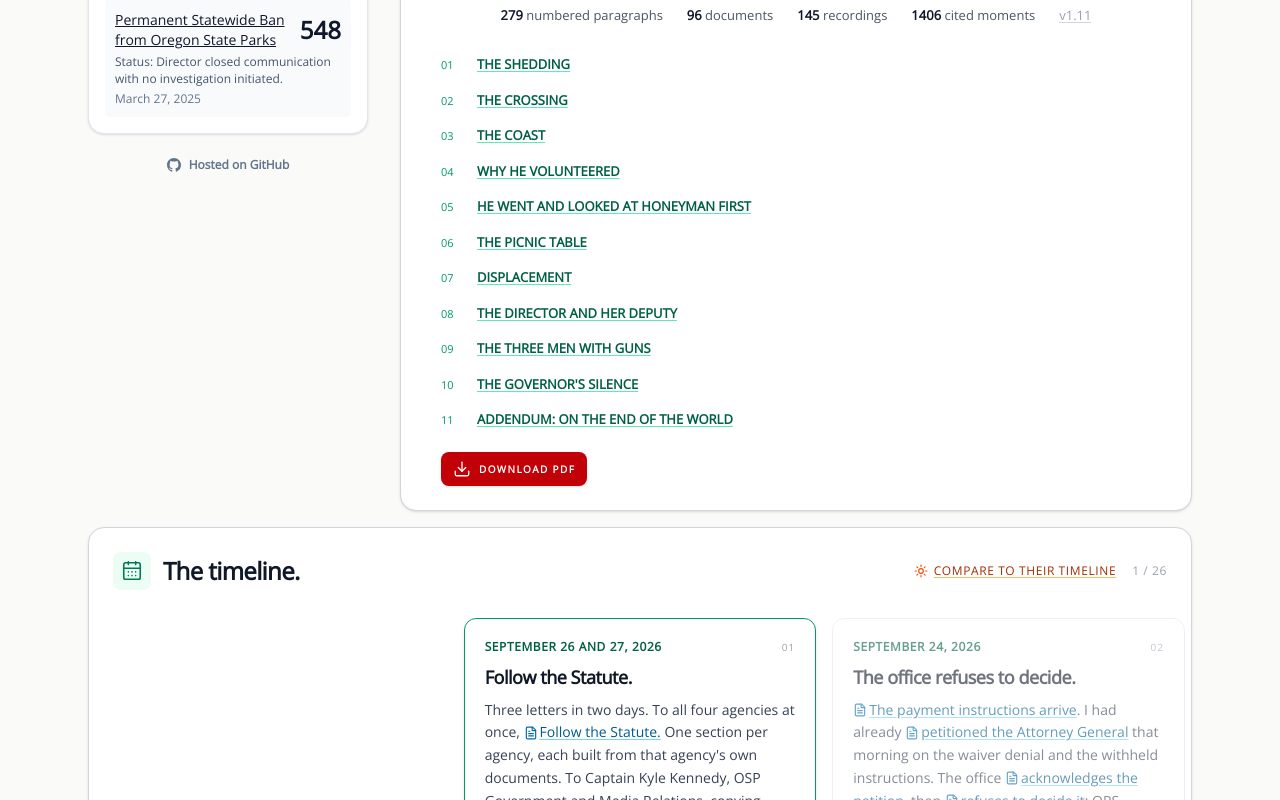
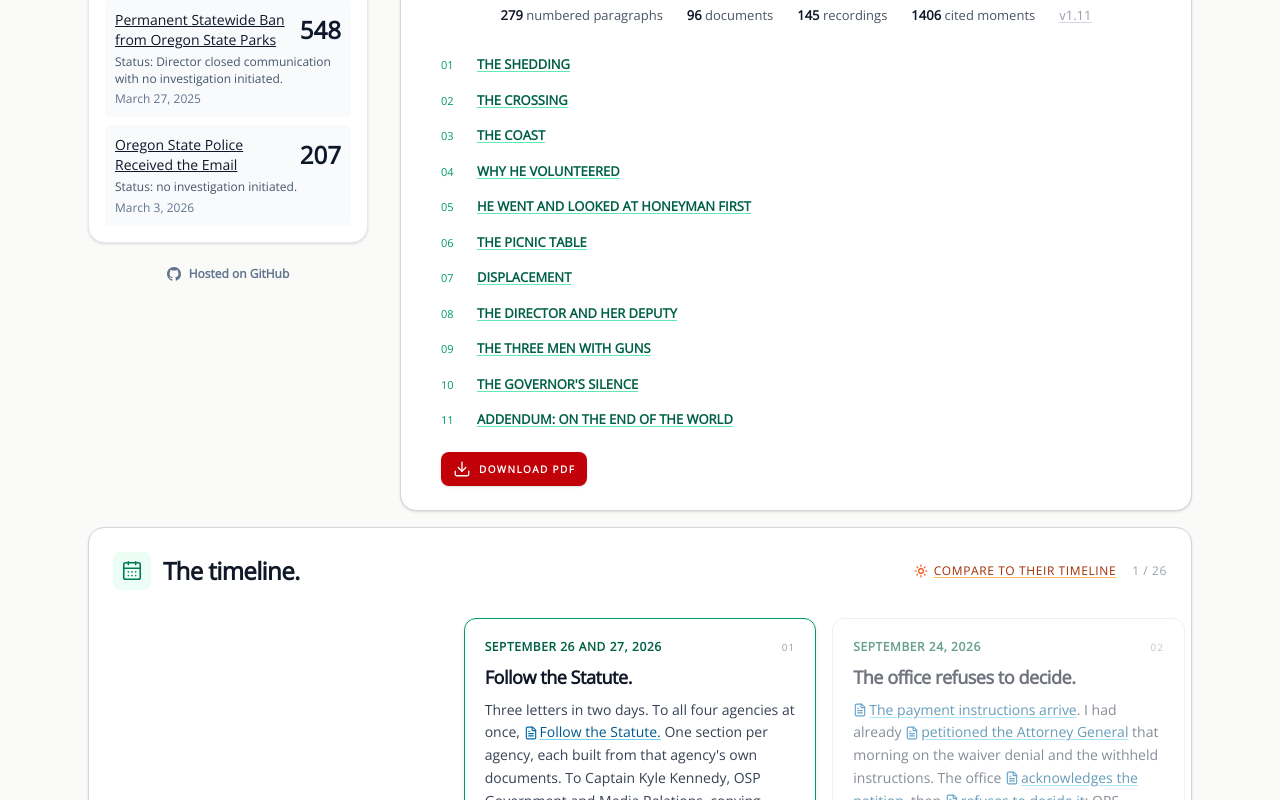
Before and after one commit to rswfire/rswfire.oprd, a Next.js app: page / in a window 1280 px wide. Shown: the part 1116-1916 px from the top of the page. Built offline with nearby package versions, Linux system fonts and the light colour scheme; no server answers.

Commit message:
A second clock, from the day the email reached Oregon State Police

```diff
--- a/components/Tracker.tsx
+++ b/components/Tracker.tsx
@@ -31,6 +31,12 @@ const SILENCE_EVENTS: TrackedEvent[] = [
         date: "2025-03-27",
         context: "Status: Director closed communication with no investigation initiated.",
         link: "/lisa-sumption"
+    },
+    {
+        label: "Oregon State Police Received the Email",
+        date: "2026-03-03",
+        context: "Status: no investigation initiated.",
+        link: "/evidence/police"
     }
 ];
 
```
